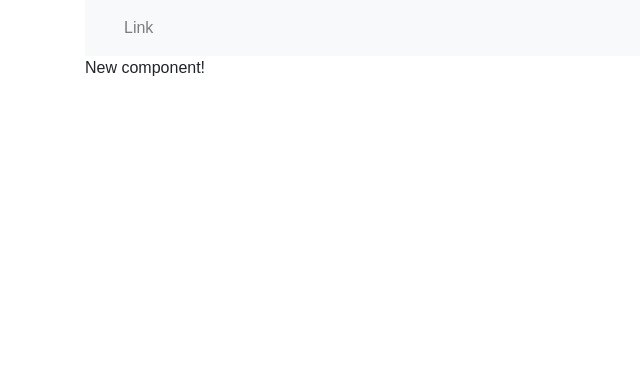
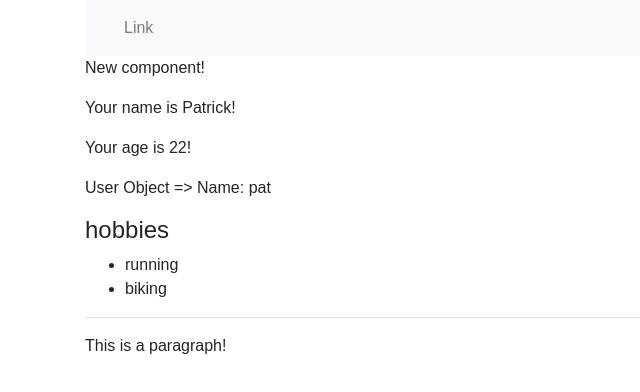
Before and after one commit to patmolera/react-basics, a React (Create React App) app: page / in a window 1280 px wide. Shown: the top 392 px of the page, without its empty margins (0-640 px from the left). Built offline with nearby package versions, Linux system fonts and the light colour scheme.

Commit message:
done props

```diff
--- a/src/App.js
+++ b/src/App.js
@@ -7,10 +7,30 @@ import {Home} from "./components/home";
 
 class App extends PureComponent {
   render() {
+
+    var user = {
+      name: "pat",
+      hobbies: ["running", "biking"]
+    };
+
     return (
       <div className="container">
-        <Header/>
-        <Home/>
+        <div className="row">
+          <div className="col-md-10">
+            <Header/>
+          </div>
+        </div>
+        <div className="row">
+          <div className="col-md-10">
+            <Home
+              name={"Patrick"}
+              age={22}
+              user={user}
+            >
+              <p>This is a paragraph! </p>
+            </Home>
+          </div>
+        </div>
       </div>
       /* <div className="App">
         <header className="App-header">
--- a/src/components/home.js
+++ b/src/components/home.js
@@ -1,11 +1,32 @@
 import React, { PureComponent } from "react";
+import PropTypes from "prop-types";
 
 export class Home extends PureComponent {
   render() {
+    console.log(this.props);
     return (
       <div>
         <p>New component!</p>
+        <p>Your name is {this.props.name}!</p>
+        <p>Your age is {this.props.age}!</p>
+        <p>User Object => Name: {this.props.user.name}</p>
+        <div>
+          <h4>hobbies</h4>
+          <ul>
+            {/* <li></li> */}
+            {this.props.user.hobbies.map((hobby, i) => <li key={i}>{hobby}</li> )}
+          </ul>
+        </div>
+        <hr/>
+        {this.props.children}
       </div>
     );
   }
 }
+
+Home.propTypes = {
+  name: PropTypes.string,
+  age: PropTypes.number,
+  user: PropTypes.object,
+  children: PropTypes.element.isRequired
+};
```
